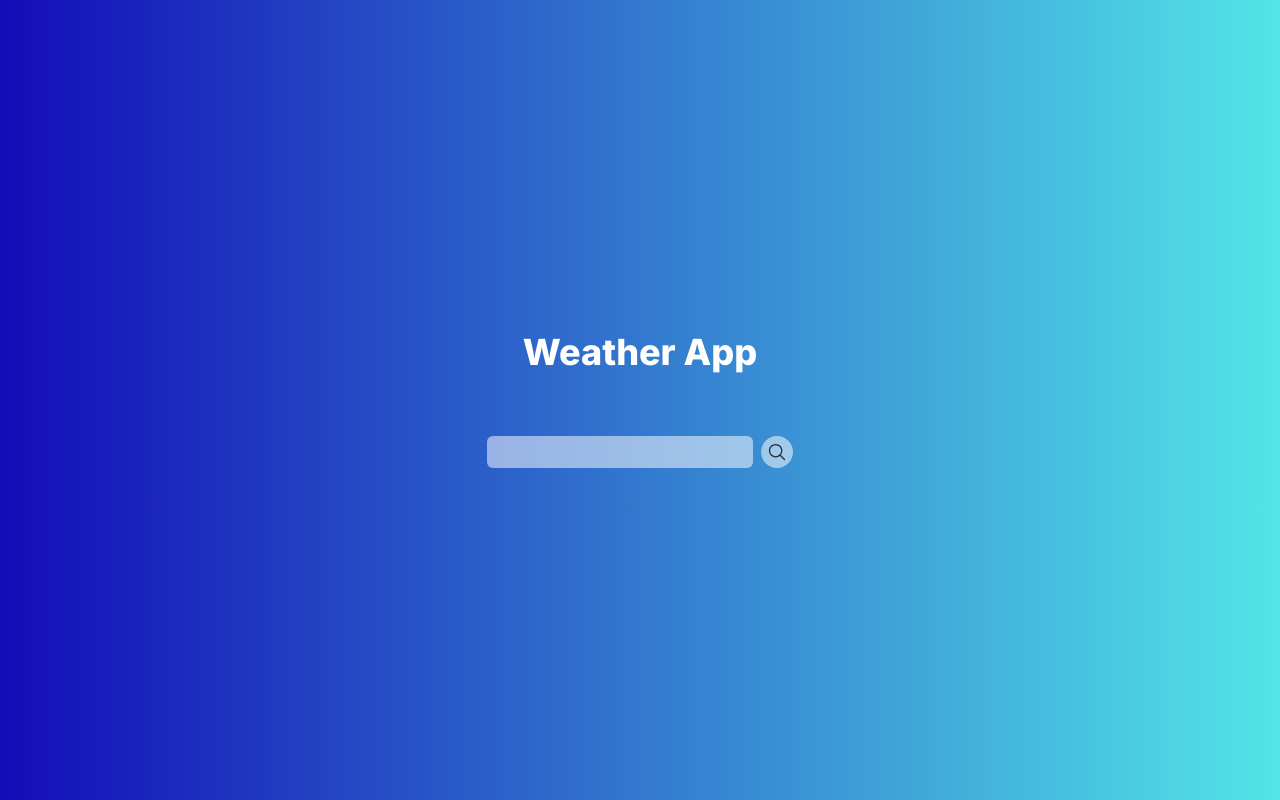
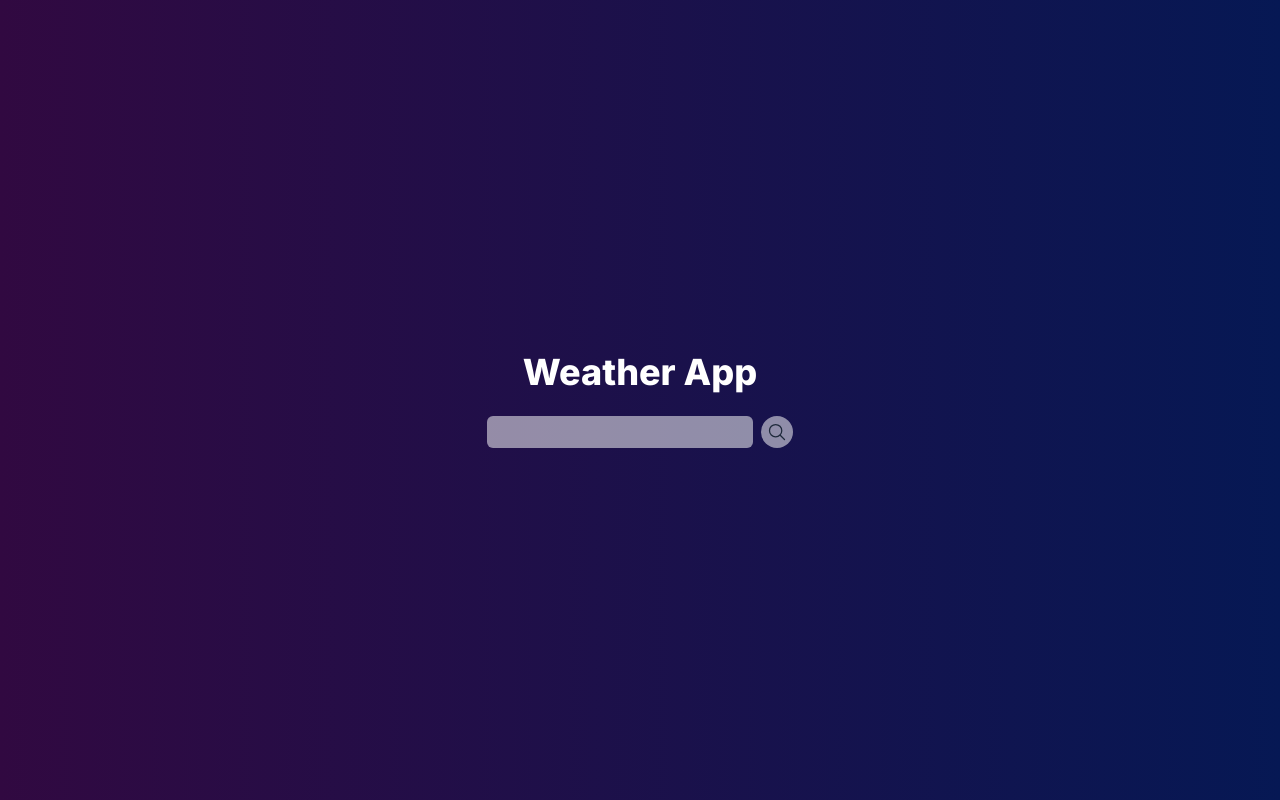
Before and after one commit to Santipac/WeatherApp, a React (Vite) app: page / in a window 1280 px wide. Built offline with nearby package versions, Linux system fonts and the light colour scheme.

Commit message:
bg-color changed, space between H1 and Buscador has been changed too

```diff
--- a/src/App.jsx
+++ b/src/App.jsx
@@ -2,7 +2,7 @@ import { Buscador } from './components/molecules/Buscador';
 
 function App() {
   return (
-    <div className="min-h-screen w-full bg-gradient-to-l from-[#52E5E7] to-[#130CB7] flex flex-col  justify-center items-center p-12">
+    <div className="min-h-screen w-full bg-gradient-to-l from-[#061854] to-[#310941] flex flex-col  justify-center items-center p-12">
       <h1 className="font-bold  text-white text-3xl md:text-4xl">
         Weather App
       </h1>
@@ -12,5 +12,3 @@ function App() {
 }
 
 export default App;
-
-// #061854  #310941
--- a/src/components/molecules/Buscador.jsx
+++ b/src/components/molecules/Buscador.jsx
@@ -30,7 +30,7 @@ export const Buscador = () => {
   }, [city]);
 
   return (
-    <div className="grid auto-rows-min mt-16 min-h-min">
+    <div className="grid auto-rows-min mt-6 min-h-min">
       <form className="flex items-center justify-center">
         <input
           className=" h-8 w-[15rem] md:w-auto bg-[#ffffff85]  rounded-md px-4 border-none focus:ring-black focus:border-none text-slate-800"
```
